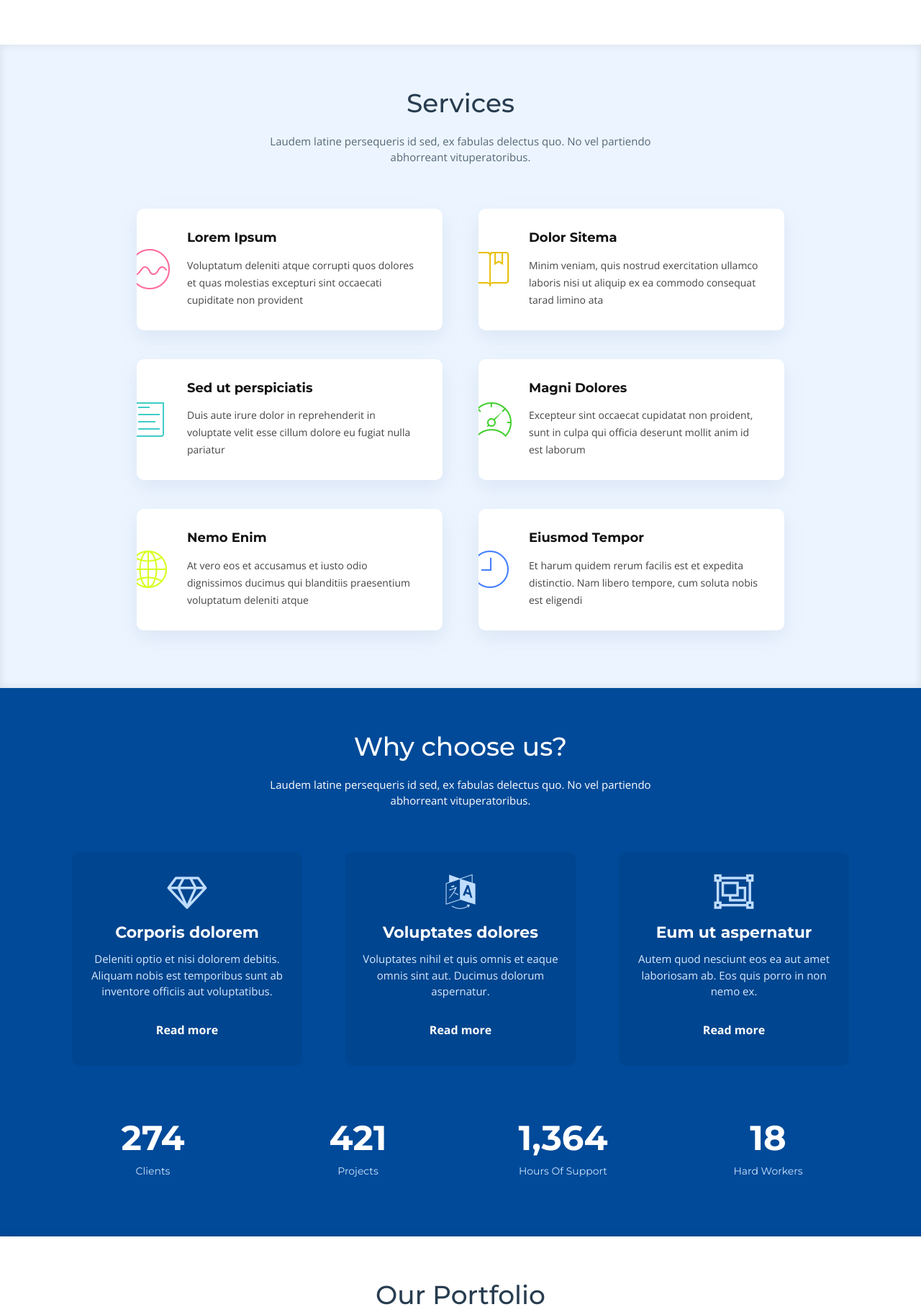
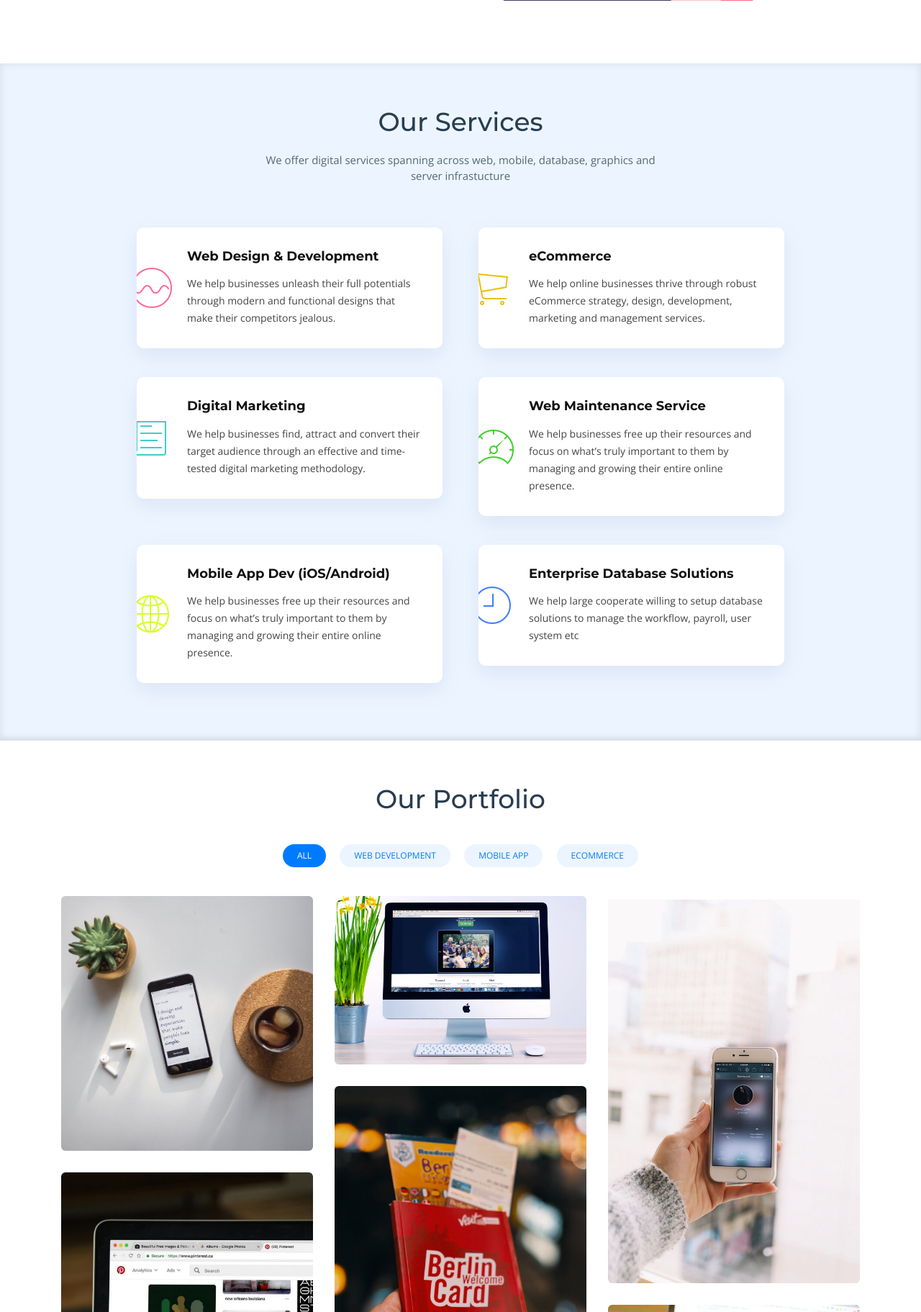
Before and after one commit to remnez/devplus, a Laravel app: page / in a window 1280 px wide. Shown: the part 2217-4040 px from the top of the page at 72% size. Run offline with Laravel 8, Linux system fonts and the light colour scheme; some libraries are stand-ins or nearby versions; some web fonts are replaced.

Commit message:
Added my project

```diff
--- a/resources/views/pages/home.blade.php
+++ b/resources/views/pages/home.blade.php
@@ -19,7 +19,7 @@
 
           <div class="col-lg-6 content order-lg-1 order-2">
             <p>
-              Lorem ipsum dolor sit amet, consectetur adipiscing elit, sed do eiusmod tempor incididunt ut labore et dolore magna aliqua. Ut enim ad minim veniam, quis nostrud exercitation ullamco laboris nisi ut aliquip ex ea commodo consequat.
+              We are a full-service digital agency on a mission to help businesses succeed. We like to think of ourselves as a one-stop-agency for everything digital with services including Web Design & Development, E-Commerce, SEO, Digital Marketing, E-mail Marketing, Social Media, and much more. Feel free to contact us about services you are interested in.
             </p>
 
             <div class="icon-box wow fadeInUp">
@@ -92,8 +92,8 @@
       <div class="container">
 
         <header class="section-header">
-          <h3>Services</h3>
-          <p>Laudem latine persequeris id sed, ex fabulas delectus quo. No vel partiendo abhorreant vituperatoribus.</p>
+          <h3>Our Services</h3>
+          <p>We offer digital services spanning across web, mobile, database, graphics and server infrastucture </p>
         </header>
 
         <div class="row">
@@ -101,45 +101,45 @@
           <div class="col-md-6 col-lg-5 offset-lg-1 wow bounceInUp" data-wow-duration="1.4s">
             <div class="box">
               <div class="icon"><i class="ion-ios-analytics-outline" style="color: #ff689b;"></i></div>
-              <h4 class="title"><a href="">Lorem Ipsum</a></h4>
-              <p class="description">Voluptatum deleniti atque corrupti quos dolores et quas molestias excepturi sint occaecati cupiditate non provident</p>
+              <h4 class="title"><a href="">Web Design & Development</a></h4>
+              <p class="description">We help businesses unleash their full potentials through modern and functional designs that make their competitors jealous.</p>
             </div>
           </div>
           <div class="col-md-6 col-lg-5 wow bounceInUp" data-wow-duration="1.4s">
             <div class="box">
-              <div class="icon"><i class="ion-ios-bookmarks-outline" style="color: #e9bf06;"></i></div>
-              <h4 class="title"><a href="">Dolor Sitema</a></h4>
-              <p class="description">Minim veniam, quis nostrud exercitation ullamco laboris nisi ut aliquip ex ea commodo consequat tarad limino ata</p>
+              <div class="icon"><i class="ion-ios-cart-outline" style="color: #e9bf06;"></i></div>
+              <h4 class="title"><a href="">eCommerce</a></h4>
+              <p class="description">We help online businesses thrive through robust eCommerce strategy, design, development, marketing and management services.</p>
             </div>
           </div>
 
           <div class="col-md-6 col-lg-5 offset-lg-1 wow bounceInUp" data-wow-delay="0.1s" data-wow-duration="1.4s">
             <div class="box">
               <div class="icon"><i class="ion-ios-paper-outline" style="color: #3fcdc7;"></i></div>
-              <h4 class="title"><a href="">Sed ut perspiciatis</a></h4>
-              <p class="description">Duis aute irure dolor in reprehenderit in voluptate velit esse cillum dolore eu fugiat nulla pariatur</p>
+              <h4 class="title"><a href="">Digital Marketing</a></h4>
+              <p class="description">We help businesses find, attract and convert their target audience through an effective and time-tested digital marketing methodology.</p>
             </div>
           </div>
           <div class="col-md-6 col-lg-5 wow bounceInUp" data-wow-delay="0.1s" data-wow-duration="1.4s">
             <div class="box">
               <div class="icon"><i class="ion-ios-speedometer-outline" style="color:#41cf2e;"></i></div>
-              <h4 class="title"><a href="">Magni Dolores</a></h4>
-              <p class="description">Excepteur sint occaecat cupidatat non proident, sunt in culpa qui officia deserunt mollit anim id est laborum</p>
+              <h4 class="title"><a href="">Web Maintenance Service</a></h4>
+              <p class="description">We help businesses free up their resources and focus on what’s truly important to them by managing and growing their entire online presence.</p>
             </div>
           </div>
 
           <div class="col-md-6 col-lg-5 offset-lg-1 wow bounceInUp" data-wow-delay="0.2s" data-wow-duration="1.4s">
             <div class="box">
               <div class="icon"><i class="ion-ios-world-outline" style="color: #d6ff22;"></i></div>
-              <h4 class="title"><a href="">Nemo Enim</a></h4>
-              <p class="description">At vero eos et accusamus et iusto odio dignissimos ducimus qui blanditiis praesentium voluptatum deleniti atque</p>
+              <h4 class="title"><a href="">Mobile App Dev (iOS/Android)</a></h4>
+              <p class="description">We help businesses free up their resources and focus on what’s truly important to them by managing and growing their entire online presence.</p>
             </div>
           </div>
           <div class="col-md-6 col-lg-5 wow bounceInUp" data-wow-delay="0.2s" data-wow-duration="1.4s">
             <div class="box">
               <div class="icon"><i class="ion-ios-clock-outline" style="color: #4680ff;"></i></div>
-              <h4 class="title"><a href="">Eiusmod Tempor</a></h4>
-              <p class="description">Et harum quidem rerum facilis est et expedita distinctio. Nam libero tempore, cum soluta nobis est eligendi</p>
+              <h4 class="title"><a href="">Enterprise Database Solutions</a></h4>
+              <p class="description">We help large cooperate willing to setup database solutions to manage the workflow, payroll, user system etc</p>
             </div>
           </div>
 
@@ -148,79 +148,7 @@
       </div>
     </section><!-- #services -->
 
-    <!--==========================
-      Why Us Section
-    ============================-->
-    <section id="why-us" class="wow fadeIn">
-      <div class="container">
-        <header class="section-header">
-          <h3>Why choose us?</h3>
-          <p>Laudem latine persequeris id sed, ex fabulas delectus quo. No vel partiendo abhorreant vituperatoribus.</p>
-        </header>
 
-        <div class="row row-eq-height justify-content-center">
-
-          <div class="col-lg-4 mb-4">
-            <div class="card wow bounceInUp">
-                <i class="fa fa-diamond"></i>
-              <div class="card-body">
-                <h5 class="card-title">Corporis dolorem</h5>
-                <p class="card-text">Deleniti optio et nisi dolorem debitis. Aliquam nobis est temporibus sunt ab inventore officiis aut voluptatibus.</p>
-                <a href="#" class="readmore">Read more </a>
-              </div>
-            </div>
-          </div>
-
-          <div class="col-lg-4 mb-4">
-            <div class="card wow bounceInUp">
-                <i class="fa fa-language"></i>
-              <div class="card-body">
-                <h5 class="card-title">Voluptates dolores</h5>
-                <p class="card-text">Voluptates nihil et quis omnis et eaque omnis sint aut. Ducimus dolorum aspernatur.</p>
-                <a href="#" class="readmore">Read more </a>
-              </div>
-            </div>
-          </div>
-
-          <div class="col-lg-4 mb-4">
-            <div class="card wow bounceInUp">
-                <i class="fa fa-object-group"></i>
-              <div class="card-body">
-                <h5 class="card-title">Eum ut aspernatur</h5>
-                <p class="card-text">Autem quod nesciunt eos ea aut amet laboriosam ab. Eos quis porro in non nemo ex. </p>
-                <a href="#" class="readmore">Read more </a>
-              </div>
-            </div>
-          </div>
-
-        </div>
-
-        <div class="row counters">
-
-          <div class="col-lg-3 col-6 text-center">
-            <span data-toggle="counter-up">274</span>
-            <p>Clients</p>
-          </div>
-
-          <div class="col-lg-3 col-6 text-center">
-            <span data-toggle="counter-up">421</span>
-            <p>Projects</p>
-          </div>
-
-          <div class="col-lg-3 col-6 text-center">
-            <span data-toggle="counter-up">1,364</span>
-            <p>Hours Of Support</p>
-          </div>
-
-          <div class="col-lg-3 col-6 text-center">
-            <span data-toggle="counter-up">18</span>
-            <p>Hard Workers</p>
-          </div>
-
-        </div>
-
-      </div>
-    </section>
 
     <!--==========================
       Portfolio Section
@@ -236,9 +164,9 @@
           <div class="col-lg-12">
             <ul id="portfolio-flters">
               <li data-filter="*" class="filter-active">All</li>
-              <li data-filter=".filter-app">App</li>
-              <li data-filter=".filter-card">Card</li>
-              <li data-filter=".filter-web">Web</li>
+              <li data-filter=".filter-web">Web Development</li>
+              <li data-filter=".filter-app">Mobile App</li>
+              <li data-filter=".filter-card">eCommerce</li>
             </ul>
           </div>
         </div>
@@ -379,7 +307,7 @@
     <!--==========================
       Clients Section
     ============================-->
-    <section id="testimonials" class="section-bg">
+    <section hidden="true" id="testimonials" class="section-bg">
       <div class="container">
 
         <header class="section-header">
@@ -449,7 +377,7 @@
     <!--==========================
       Clients Section
     ============================-->
-    <section id="clients" class="section-bg">
+    <section hidden="true" id="clients" class="section-bg">
 
       <div class="container">
 
@@ -536,15 +464,15 @@
             <div class="row">
               <div class="col-md-5 info">
                 <i class="ion-ios-location-outline"></i>
-                <p>A108 Adam Street, NY 535022</p>
+                <p>KM 80, Lagos Ibadan Expr Way</p>
               </div>
               <div class="col-md-4 info">
                 <i class="ion-ios-email-outline"></i>
-                <p>info@example.com</p>
+                <p>info@devplus.com.ng</p>
               </div>
               <div class="col-md-3 info">
                 <i class="ion-ios-telephone-outline"></i>
-                <p>+1 5589 55488 55</p>
+                <p>++234 810 603 3044</p>
               </div>
             </div>
 
--- a/resources/views/partials/footer.blade.php
+++ b/resources/views/partials/footer.blade.php
@@ -7,8 +7,8 @@
         <div class="row">
 
           <div class="col-lg-4 col-md-6 footer-info">
-            <h3>NewBiz</h3>
-            <p>Cras fermentum odio eu feugiat lide par naso tierra. Justo eget nada terra videa magna derita valies darta donna mare fermentum iaculis eu non diam phasellus. Scelerisque felis imperdiet proin fermentum leo. Amet volutpat consequat mauris nunc congue.</p>
+            <h3> {{"<dev/plus>"}} NG</h3>
+            <p>Devplus NG is digital base establishment in which existance is to provide everyday solution(s) originational workflow and simplify your daily business process .</p>
           </div>
 
           <div class="col-lg-2 col-md-6 footer-links">
@@ -17,19 +17,17 @@
               <li><a href="#">Home</a></li>
               <li><a href="#">About us</a></li>
               <li><a href="#">Services</a></li>
-              <li><a href="#">Terms of service</a></li>
-              <li><a href="#">Privacy policy</a></li>
             </ul>
           </div>
 
           <div class="col-lg-3 col-md-6 footer-contact">
             <h4>Contact Us</h4>
             <p>
-              A108 Adam Street <br>
-              New York, NY 535022<br>
-              United States <br>
-              <strong>Phone:</strong> +1 5589 55488 55<br>
-              <strong>Email:</strong> info@example.com<br>
+              KM 80, Lagos Ibadan Expr Way, <br>
+              Alafia, Lagos<br>
+              Nigeria <br>
+              <strong>Phone:</strong> +234 810 603 3044<br>
+              <strong>Email:</strong> info@devplus.com.ng<br>
             </p>
 
             <div class="social-links">
@@ -44,7 +42,7 @@
 
           <div class="col-lg-3 col-md-6 footer-newsletter">
             <h4>Our Newsletter</h4>
-            <p>Tamen quem nulla quae legam multos aute sint culpa legam noster magna veniam enim veniam illum dolore legam minim quorum culpa amet magna export quem marada parida nodela caramase seza.</p>
+            <p>Get the most recent product updates and tips for you digital business. Subscribe today!</p>
             <form action="" method="post">
               <input type="email" name="email"><input type="submit"  value="Subscribe">
             </form>
@@ -56,12 +54,12 @@
 
     <div class="container">
       <div class="copyright">
-        &copy; Copyright <strong>DevPlus</strong>. All Rights Reserved
+        &copy; Copyright © 2017-2019. <strong>DevPlus Solutions. </strong>All Rights Reserved
       </div>
-      <div class="credits">
+     {{--  <div class="credits">
 
         Designed by <a href="https://bootstrapmade.com/"></a>
-      </div>
+      </div> --}}
     </div>
   </footer><!-- #footer -->
 
--- a/resources/views/partials/nav.blade.php
+++ b/resources/views/partials/nav.blade.php
@@ -4,7 +4,7 @@
       <div class="logo float-left">
         <!-- Uncomment below if you prefer to use an image logo -->
         <!-- <h1 class="text-light"><a href="#header"><span>NewBiz</span></a></h1> -->
-        <a href="#intro" class="scrollto"><h4>DevPlus NG </h4><img src="" alt="" class="img-fluid"></a>
+        <a href="#intro" class="scrollto"><img src="img/devplus.png" alt="" class="img-fluid"></a>
       </div>
 
       <nav class="main-nav float-right d-none d-lg-block">
--- a/resources/views/partials/scripts.blade.php
+++ b/resources/views/partials/scripts.blade.php
@@ -1,17 +1,17 @@
    <!-- JavaScript Libraries -->
-  <script src="public/lib/jquery/jquery.min.js"></script>
-  <script src="public/lib/jquery/jquery-migrate.min.js"></script>
-  <script src="public/lib/bootstrap/js/bootstrap.bundle.min.js"></script>
-  <script src="public/lib/easing/easing.min.js"></script>
-  <script src="public/lib/mobile-nav/mobile-nav.js"></script>
-  <script src="public/lib/wow/wow.min.js"></script>
-  <script src="public/lib/waypoints/waypoints.min.js"></script>
-  <script src="public/lib/counterup/counterup.min.js"></script>
-  <script src="public/lib/owlcarousel/owl.carousel.min.js"></script>
-  <script src="public/lib/isotope/isotope.pkgd.min.js"></script>
-  <script src="public/lib/lightbox/js/lightbox.min.js"></script>
+  <script src="lib/jquery/jquery.min.js"></script>
+  <script src="lib/jquery/jquery-migrate.min.js"></script>
+  <script src="lib/bootstrap/js/bootstrap.bundle.min.js"></script>
+  <script src="lib/easing/easing.min.js"></script>
+  <script src="lib/mobile-nav/mobile-nav.js"></script>
+  <script src="lib/wow/wow.min.js"></script>
+  <script src="lib/waypoints/waypoints.min.js"></script>
+  <script src="lib/counterup/counterup.min.js"></script>
+  <script src="lib/owlcarousel/owl.carousel.min.js"></script>
+  <script src="lib/isotope/isotope.pkgd.min.js"></script>
+  <script src="lib/lightbox/js/lightbox.min.js"></script>
   <!-- Contact Form JavaScript File -->
-  <script src="public/contactform/contactform.js"></script>
+  {{-- <script src="contactform/contactform.js"></script> --}}
 
   <!-- Template Main Javascript File -->
-  <script src="public/js/main.js"></script>
+  <script src="js/main.js"></script>
--- a/resources/views/partials/styles.blade.php
+++ b/resources/views/partials/styles.blade.php
@@ -18,3 +18,9 @@
 
   <!-- Main Stylesheet File -->
   <link href="css/style.css" rel="stylesheet">
+
+  <style type="text/css">
+    .icon > i {
+      margin-left: 3px;
+    }
+  </style>
```
Also changed, not shown: public/img/1logo.png (renamed from public/img/logo.png), public/img/devplus.png (added), public/img/favicon.png.
